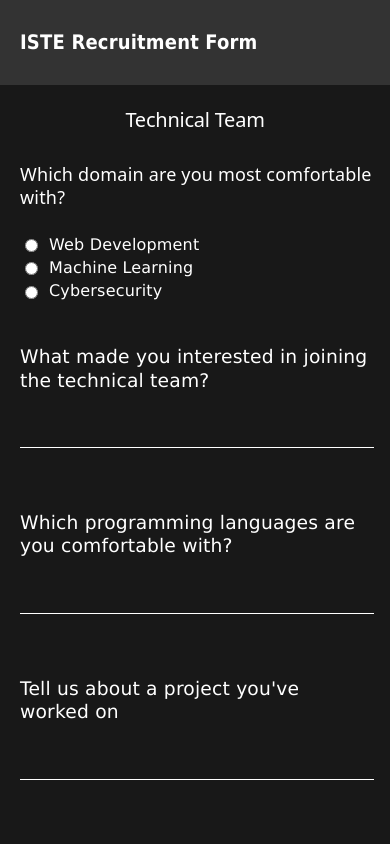
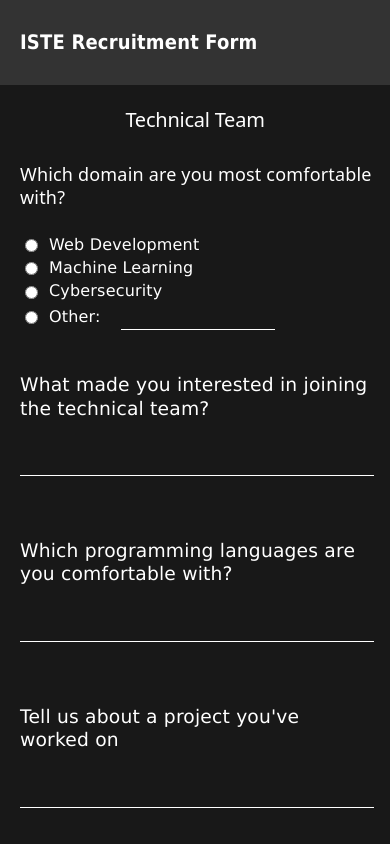
Before and after one commit to S3n-17/form, a React (Vite) app: page /technical in a window 390 px wide. Shown: the top 844 px of the page. Built offline with nearby package versions, Linux system fonts and the light colour scheme.

Commit message:
fixed checkboxes and radio buttons

```diff
--- a/src/App.css
+++ b/src/App.css
@@ -313,3 +313,48 @@
   }
 
 }
+
+#other {
+    display: flex;
+    align-items: center;
+}
+
+#other input[type="text"] {
+    background-color: transparent;
+    border: none;
+    border-bottom: 1px solid white;
+    color: white;
+    width: 250px;
+    height: 25px;
+    font-size: 16px;
+    outline: none;
+    margin-left: 10px;
+}
+
+#other input[type="text"]::placeholder {
+    color: #aaa;
+}
+
+@media (max-width: 1024px) {
+
+    #other input[type="text"] {
+        width: 200px;
+        font-size: 15px;
+    }
+
+}
+@media (max-width: 600px) {
+
+    #other {
+        width: 100%;
+        flex-wrap: nowrap;
+    }
+
+    #other input[type="text"] {
+        width: 150px;
+        height: 25px;
+        font-size: 14px;
+        margin-left: 5px;
+    }
+
+}
--- a/src/App.jsx
+++ b/src/App.jsx
@@ -6,6 +6,7 @@
 import Navbar from './components/navbar'
 import InpInputBox from './components/inp-input-box'
 import InpRadioButton from './components/inp-radio-button'
+import { Checkbox } from './components/inp-radio-button'
 import { Routes, Route, useNavigate } from 'react-router-dom'
 import Technical from './components/technical'
 import ContentWriting from './components/content-writing'
@@ -94,12 +95,12 @@
         <br></br>
         <h3 className="q" style={{ padding: "0 0 0 100px", color: "white", fontWeight: "500" }}>Domain you want to apply for</h3>
         <br></br>
-        <InpRadioButton option="Technical" name="domain" />
-        <InpRadioButton option="Content Writing" name="domain" />
-        <InpRadioButton option="Graphic Designing" name="domain" />
-        <InpRadioButton option="Photography" name="domain" />
-        <InpRadioButton option="Video Editing" name="domain" />
-        <InpRadioButton option="Public Relations and Management" name="domain" />
+        <Checkbox option="Technical" name="domain" />
+        <Checkbox option="Content Writing" name="domain" />
+        <Checkbox option="Graphic Designing" name="domain" />
+        <Checkbox option="Photography" name="domain" />
+        <Checkbox option="Video Editing" name="domain" />
+        <Checkbox option="Public Relations and Management" name="domain" />
         <br></br>
         <button type="submit" className="next-button">
           Next
--- a/src/components/inp-radio-button.jsx
+++ b/src/components/inp-radio-button.jsx
@@ -12,4 +12,16 @@
     )
 }
 
+const Checkbox = ({ option, name, required }) => {
+    return (
+        <div className="radio-option">
+            <input type="checkbox" id={option}  name={name} value={option} required={required} />
+            <label htmlFor={option} className="form-check-label">
+                {option}
+            </label>
+        </div>
+    )
+}
+
 export default InpRadioButton
+export { Checkbox }
--- a/src/components/technical.jsx
+++ b/src/components/technical.jsx
@@ -28,6 +28,10 @@
         <InpRadioButton option="Web Development" name="domain" />
         <InpRadioButton option="Machine Learning" name="domain" />
         <InpRadioButton option="Cybersecurity" name="domain" />
+        <div id="other">
+          <InpRadioButton option="Other: " name="domain" />
+          <input type="text" placeholder="" />
+        </div>
         <br></br>
         <InpInputBox question="What made you interested in joining the technical team?" required />
         <br></br>
```
